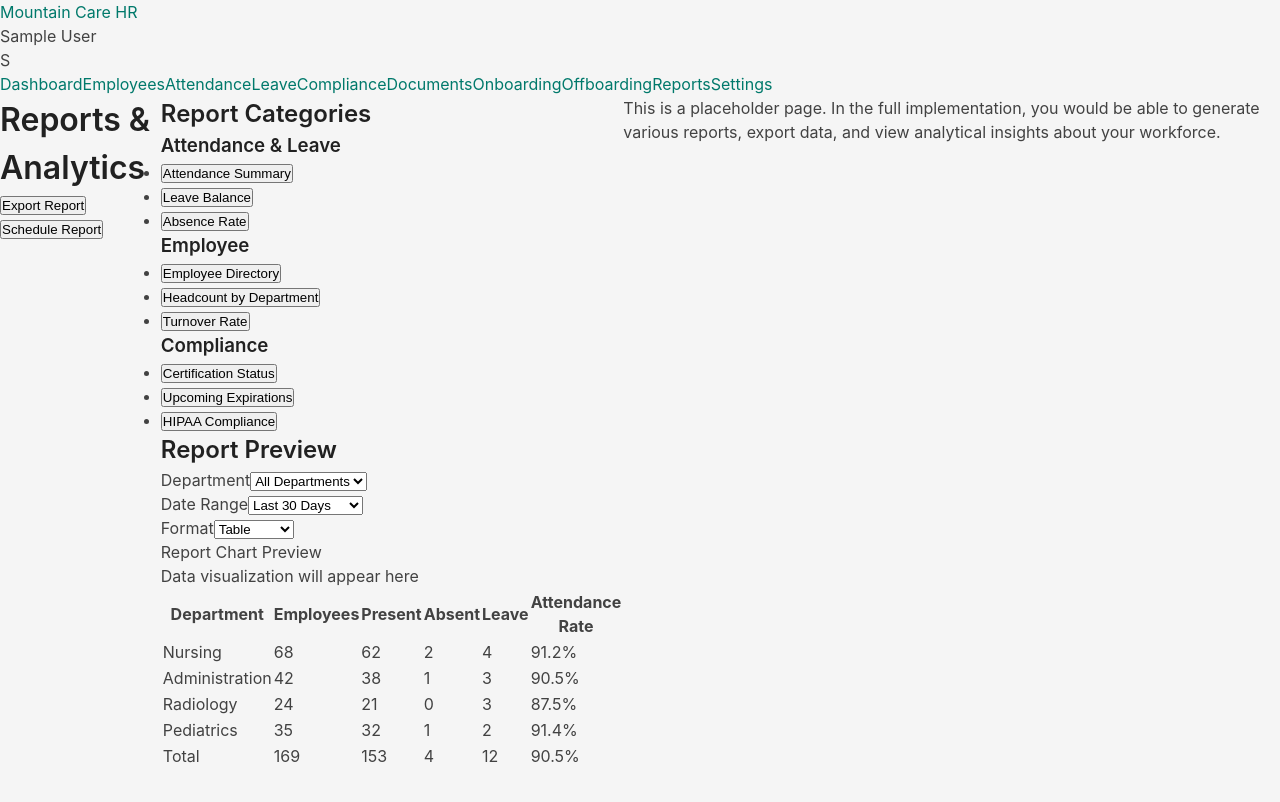
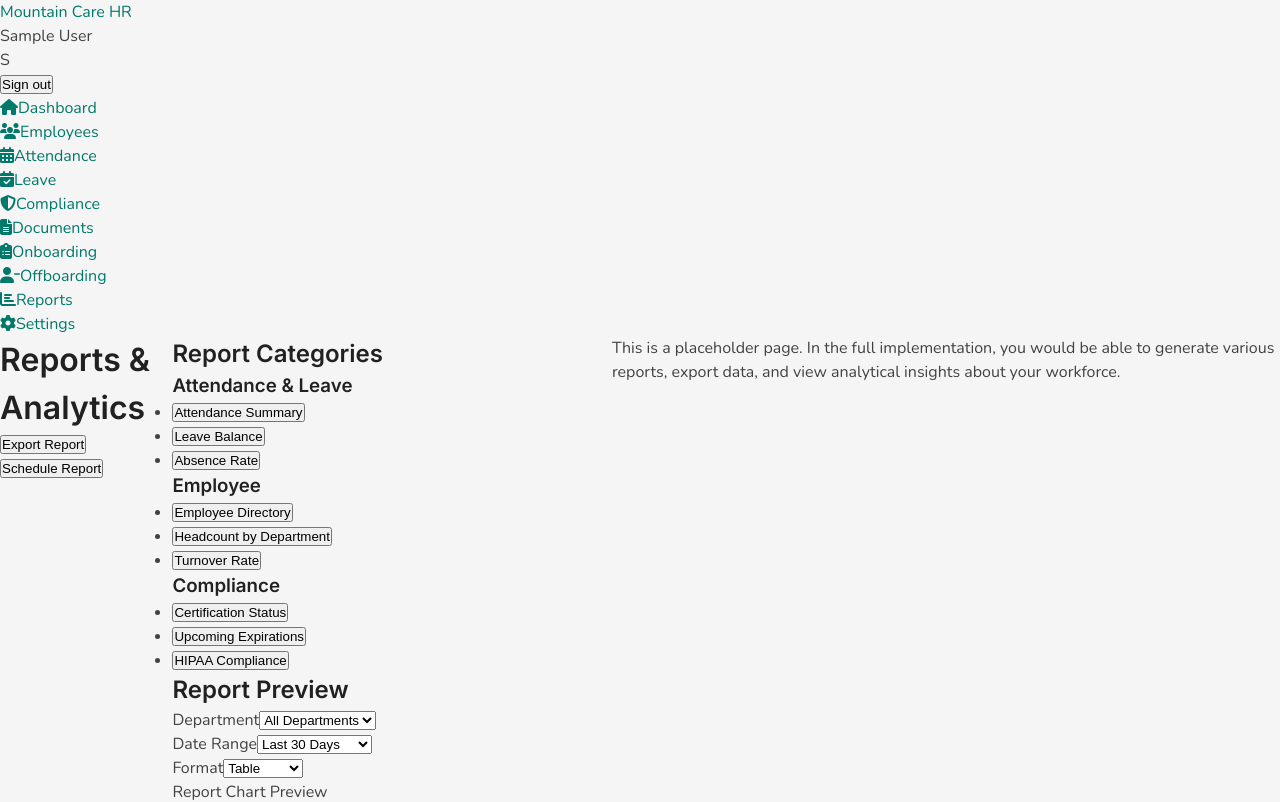
Before and after one commit to Latteralus/MCHR, a Next.js app: page /reports in a window 1280 px wide. Shown: the top 802 px of the page. Built offline with nearby package versions, Linux system fonts and the light colour scheme; no server answers; sample sign-in values are in the browser's storage.

Commit message:
LoginPage

```diff
--- a/components/auth/AuthProvider.jsx
+++ b/components/auth/AuthProvider.jsx
@@ -12,7 +12,7 @@ export function AuthProvider({ children }) {
 
   // Public paths that don't require authentication
   const publicPaths = ['/login', '/forgot-password', '/reset-password'];
-  const isPublicPath = publicPaths.includes(router.pathname);
+  const isPublicPath = publicPaths.some(path => router.pathname.startsWith(path));
 
   // Set the user from the session
   useEffect(() => {
@@ -23,16 +23,17 @@ export function AuthProvider({ children }) {
     }
   }, [session]);
 
-  // Handle authentication redirects
+  // Handle authentication redirects - only if not in a loading state
   useEffect(() => {
-    if (!isLoading) {
-      if (!session && !isPublicPath) {
-        // Redirect to login if trying to access a protected route without being logged in
-        router.push(`/login?callbackUrl=${encodeURIComponent(router.asPath)}`);
-      } else if (session && isPublicPath && router.pathname !== '/reset-password') {
-        // Redirect to dashboard if already logged in and trying to access a public page
-        router.push('/');
-      }
+    // Don't do anything if still loading
+    if (isLoading) return;
+
+    // Allow access to public paths without a session
+    if (isPublicPath) return;
+
+    // Redirect to login if no session and trying to access protected route
+    if (!session && !isPublicPath) {
+      router.push(`/login?callbackUrl=${encodeURIComponent(router.asPath)}`);
     }
   }, [isLoading, session, isPublicPath, router]);
 
--- a/components/common/Layout.jsx
+++ b/components/common/Layout.jsx
@@ -1,7 +1,8 @@
 import React, { useEffect } from 'react';
-import { useSession } from 'next-auth/react';
+import { useSession, signOut } from 'next-auth/react';
 import { useRouter } from 'next/router';
 import Link from 'next/link';
+import Head from 'next/head';
 
 const Layout = ({ children }) => {
   const { data: session, status } = useSession();
@@ -19,7 +20,12 @@ const Layout = ({ children }) => {
   if (isLoading) {
     return (
       <div className="min-h-screen flex items-center justify-center bg-gray-100">
-        <p className="text-gray-600">Loading...</p>
+        <div className="bg-white p-8 rounded-lg shadow-md">
+          <div className="flex justify-center">
+            <div className="animate-spin rounded-full h-12 w-12 border-t-2 border-b-2 border-primary"></div>
+          </div>
+          <p className="text-center mt-4 text-gray-600">Loading...</p>
+        </div>
       </div>
     );
   }
@@ -29,16 +35,27 @@ const Layout = ({ children }) => {
     return null;
   }
 
+  // Handle signout
+  const handleSignOut = async () => {
+    await signOut({ redirect: false });
+    router.push('/login');
+  };
+
   return (
-    <div className="min-h-screen bg-gray-100">
+    <div className="min-h-screen flex flex-col">
+      <Head>
+        <title>Mountain Care HR Platform</title>
+        <meta name="description" content="Mountain Care HR Management Platform" />
+        <link rel="icon" href="/favicon.ico" />
+        <link href="https://fonts.googleapis.com/css2?family=Inter:wght@400;500;600;700&family=Nunito:wght@400;600;700&display=swap" rel="stylesheet" />
+        <link rel="stylesheet" href="https://cdnjs.cloudflare.com/ajax/libs/font-awesome/6.4.0/css/all.min.css" />
+      </Head>
+
       <header className="bg-white shadow-sm">
-        <div className="max-w-7xl mx-auto px-4 sm:px-6 lg:px-8 py-4 flex justify-between items-center">
+        <div className="max-w-7xl mx-auto px-4 py-4 flex justify-between items-center">
           <div className="flex items-center">
             <Link href="/">
-              <a className="flex items-center">
-                {/* Use text instead of logo image */}
-                <span className="text-blue-600 font-bold text-xl">Mountain Care HR</span>
-              </a>
+              <span className="text-primary font-bold text-xl cursor-pointer">Mountain Care HR</span>
             </Link>
           </div>
 
@@ -52,91 +69,107 @@ const Layout = ({ children }) => {
                   {/* Display initials if no avatar */}
                   {session.user.name ? session.user.name.charAt(0).toUpperCase() : 'U'}
                 </div>
+                <button
+                  onClick={handleSignOut}
+                  className="ml-4 text-sm text-gray-600 hover:text-gray-900"
+                >
+                  Sign out
+                </button>
               </div>
             )}
           </div>
         </div>
       </header>
 
-      <div className="flex">
+      <div className="flex flex-1">
         {/* Sidebar */}
         <div className="w-64 bg-white shadow-md min-h-screen">
           <nav className="mt-5 px-2">
             <Link href="/">
-              <a className={`group flex items-center px-2 py-2 text-base font-medium rounded-md ${
+              <div className={`group flex items-center px-2 py-2 text-base font-medium rounded-md cursor-pointer ${
                 router.pathname === '/' ? 'bg-blue-50 text-blue-600' : 'text-gray-600 hover:bg-gray-50 hover:text-gray-900'
               }`}>
+                <i className="fas fa-home mr-3"></i>
                 Dashboard
-              </a>
+              </div>
             </Link>
             <Link href="/employees">
-              <a className={`mt-1 group flex items-center px-2 py-2 text-base font-medium rounded-md ${
+              <div className={`mt-1 group flex items-center px-2 py-2 text-base font-medium rounded-md cursor-pointer ${
                 router.pathname.startsWith('/employees') ? 'bg-blue-50 text-blue-600' : 'text-gray-600 hover:bg-gray-50 hover:text-gray-900'
               }`}>
+                <i className="fas fa-users mr-3"></i>
                 Employees
-              </a>
+              </div>
             </Link>
             <Link href="/attendance">
-              <a className={`mt-1 group flex items-center px-2 py-2 text-base font-medium rounded-md ${
+              <div className={`mt-1 group flex items-center px-2 py-2 text-base font-medium rounded-md cursor-pointer ${
                 router.pathname.startsWith('/attendance') ? 'bg-blue-50 text-blue-600' : 'text-gray-600 hover:bg-gray-50 hover:text-gray-900'
               }`}>
+                <i className="fas fa-calendar-alt mr-3"></i>
                 Attendance
-              </a>
+              </div>
             </Link>
             <Link href="/leave">
-              <a className={`mt-1 group flex items-center px-2 py-2 text-base font-medium rounded-md ${
+              <div className={`mt-1 group flex items-center px-2 py-2 text-base font-medium rounded-md cursor-pointer ${
                 router.pathname.startsWith('/leave') ? 'bg-blue-50 text-blue-600' : 'text-gray-600 hover:bg-gray-50 hover:text-gray-900'
               }`}>
+                <i className="fas fa-calendar-check mr-3"></i>
                 Leave
-              </a>
+              </div>
             </Link>
             <Link href="/compliance">
-              <a className={`mt-1 group flex items-center px-2 py-2 text-base font-medium rounded-md ${
+              <div className={`mt-1 group flex items-center px-2 py-2 text-base font-medium rounded-md cursor-pointer ${
                 router.pathname.startsWith('/compliance') ? 'bg-blue-50 text-blue-600' : 'text-gray-600 hover:bg-gray-50 hover:text-gray-900'
               }`}>
+                <i className="fas fa-shield-alt mr-3"></i>
                 Compliance
-              </a>
+              </div>
             </Link>
             <Link href="/documents">
-              <a className={`mt-1 group flex items-center px-2 py-2 text-base font-medium rounded-md ${
+              <div className={`mt-1 group flex items-center px-2 py-2 text-base font-medium rounded-md cursor-pointer ${
                 router.pathname.startsWith('/documents') ? 'bg-blue-50 text-blue-600' : 'text-gray-600 hover:bg-gray-50 hover:text-gray-900'
               }`}>
+                <i className="fas fa-file-alt mr-3"></i>
                 Documents
-              </a>
+              </div>
             </Link>
             <Link href="/onboarding">
-              <a className={`mt-1 group flex items-center px-2 py-2 text-base font-medium rounded-md ${
+              <div className={`mt-1 group flex items-center px-2 py-2 text-base font-medium rounded-md cursor-pointer ${
                 router.pathname.startsWith('/onboarding') ? 'bg-blue-50 text-blue-600' : 'text-gray-600 hover:bg-gray-50 hover:text-gray-900'
               }`}>
+                <i className="fas fa-clipboard-list mr-3"></i>
                 Onboarding
-              </a>
+              </div>
             </Link>
             <Link href="/offboarding">
-              <a className={`mt-1 group flex items-center px-2 py-2 text-base font-medium rounded-md ${
+              <div className={`mt-1 group flex items-center px-2 py-2 text-base font-medium rounded-md cursor-pointer ${
                 router.pathname.startsWith('/offboarding') ? 'bg-blue-50 text-blue-600' : 'text-gray-600 hover:bg-gray-50 hover:text-gray-900'
               }`}>
+                <i className="fas fa-user-minus mr-3"></i>
                 Offboarding
-              </a>
+              </div>
             </Link>
             <Link href="/reports">
-              <a className={`mt-1 group flex items-center px-2 py-2 text-base font-medium rounded-md ${
+              <div className={`mt-1 group flex items-center px-2 py-2 text-base font-medium rounded-md cursor-pointer ${
                 router.pathname.startsWith('/reports') ? 'bg-blue-50 text-blue-600' : 'text-gray-600 hover:bg-gray-50 hover:text-gray-900'
               }`}>
+                <i className="fas fa-chart-bar mr-3"></i>
                 Reports
-              </a>
+              </div>
             </Link>
             <Link href="/settings">
-              <a className={`mt-1 group flex items-center px-2 py-2 text-base font-medium rounded-md ${
+              <div className={`mt-1 group flex items-center px-2 py-2 text-base font-medium rounded-md cursor-pointer ${
                 router.pathname.startsWith('/settings') ? 'bg-blue-50 text-blue-600' : 'text-gray-600 hover:bg-gray-50 hover:text-gray-900'
               }`}>
+                <i className="fas fa-cog mr-3"></i>
                 Settings
-              </a>
+              </div>
             </Link>
           </nav>
         </div>
 
         {/* Main content */}
-        <div className="flex-1 overflow-auto">
+        <div className="flex-1 overflow-auto bg-gray-100">
           <main className="p-6">{children}</main>
         </div>
       </div>
--- a/package.json
+++ b/package.json
@@ -29,7 +29,10 @@
     "recharts": "^2.9.0",
     "@fortawesome/fontawesome-svg-core": "^6.4.3",
     "@fortawesome/free-solid-svg-icons": "^6.4.3",
-      "@fortawesome/react-fontawesome": "^0.2.1"
+    "@fortawesome/react-fontawesome": "^0.2.1",
+    "tailwindcss": "^3.4.0",
+    "postcss": "^8.4.31",
+    "autoprefixer": "^10.4.16"
   },
   "devDependencies": {
     "typescript": "^5.3.0",
--- a/pages/_app.js
+++ b/pages/_app.js
@@ -1,11 +1,14 @@
 // pages/_app.js
 import { SessionProvider } from 'next-auth/react';
+import { AuthProvider } from '../components/auth/AuthProvider';
 import '../styles/globals.css';
 
 function MyApp({ Component, pageProps }) {
   return (
     <SessionProvider session={pageProps.session}>
-      <Component {...pageProps} />
+      <AuthProvider>
+        <Component {...pageProps} />
+      </AuthProvider>
     </SessionProvider>
   );
 }
--- /dev/null
+++ b/postcss.config.js
@@ -0,0 +1,6 @@
+module.exports = {
+    plugins: {
+      tailwindcss: {},
+      autoprefixer: {},
+    },
+  }
```
Also changed, not shown: pages/api/auth/[...nextauth].js (+5 -63 lines), tailwind.config.js (added, +35 -0 lines). Lines whose indentation alone changed are shown as unchanged.
